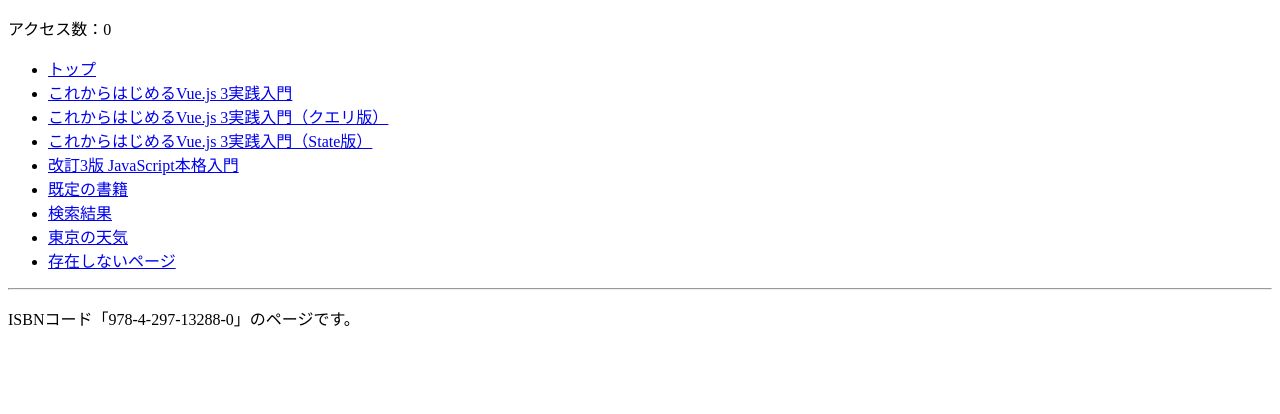
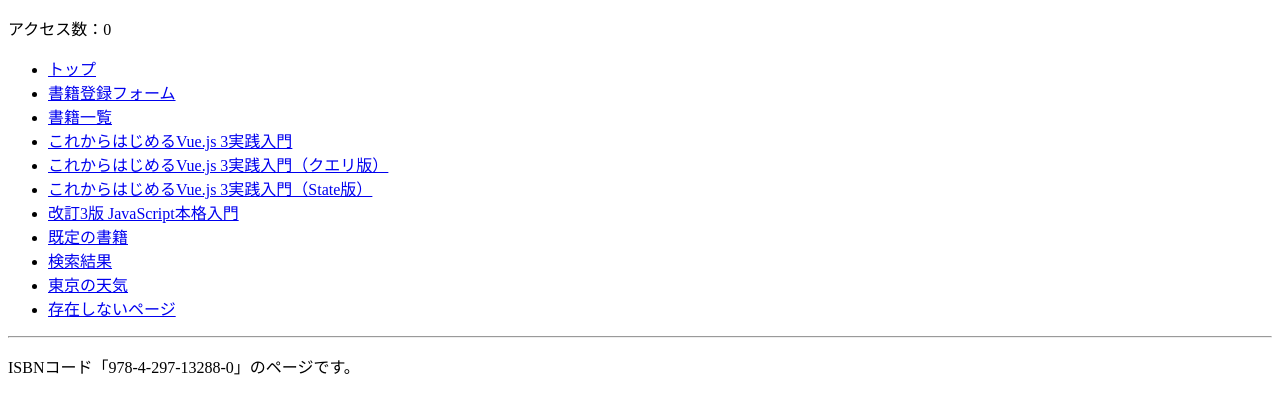
Before and after one commit to Yuma0309/Study-React, a React (Create React App) app in the folder React_sample_Yuma/my-react/: page /book/978-4-297-13288-0 in a window 1280 px wide. Shown: the top 414 px of the page. Built offline with nearby package versions, Linux system fonts and the light colour scheme.

Commit message:
リスト8-4-17までの動作を確認

```diff
--- a/React_sample_Yuma/my-react/src/chap08/RouterParam.js
+++ b/React_sample_Yuma/my-react/src/chap08/RouterParam.js
@@ -11,6 +11,8 @@ export default function RouterParam() {
       <p>アクセス数：{count}</p>
       <ul>
         <li><NavLink to="/">トップ</NavLink></li>
+        <li><NavLink to="/book/form">書籍登録フォーム</NavLink></li>
+        <li><NavLink to="/books" end>書籍一覧</NavLink></li>
         <li><NavLink to="/book/978-4-8156-1336-5">
           これからはじめるVue.js 3実践入門</NavLink></li>
         <li><NavLink to="/bookQuery?isbn=978-4-8156-1336-5">
@@ -27,9 +29,9 @@ export default function RouterParam() {
       <hr />
       {
         // 遷移の状態に応じて出力を分岐
-        navigation.state === 'loading' ?
+        (navigation?.state === 'loading') ?
           <p>Loading...</p> :
-          <Outlet />
+          <Outlet context={[count, setCount]} />
       }
     </>
   );
--- a/React_sample_Yuma/my-react/src/index.js
+++ b/React_sample_Yuma/my-react/src/index.js
@@ -1,5 +1,6 @@
 import ReactDOM from 'react-dom/client';
 import { RouterProvider } from 'react-router-dom';
+import { HelmetProvider } from 'react-helmet-async';
 import routesParam from './chap08/routesParam';
 
 // Reactアプリ（Appコンポーネント）を描画
@@ -7,5 +8,7 @@ const root = ReactDOM.createRoot(document.getElementById('root'));
 
 // react-helmet-asyncを有効化
 root.render(
-  <RouterProvider router={routesParam} />
+  <HelmetProvider>
+    <RouterProvider router={routesParam} />
+  </HelmetProvider>
 );
```
